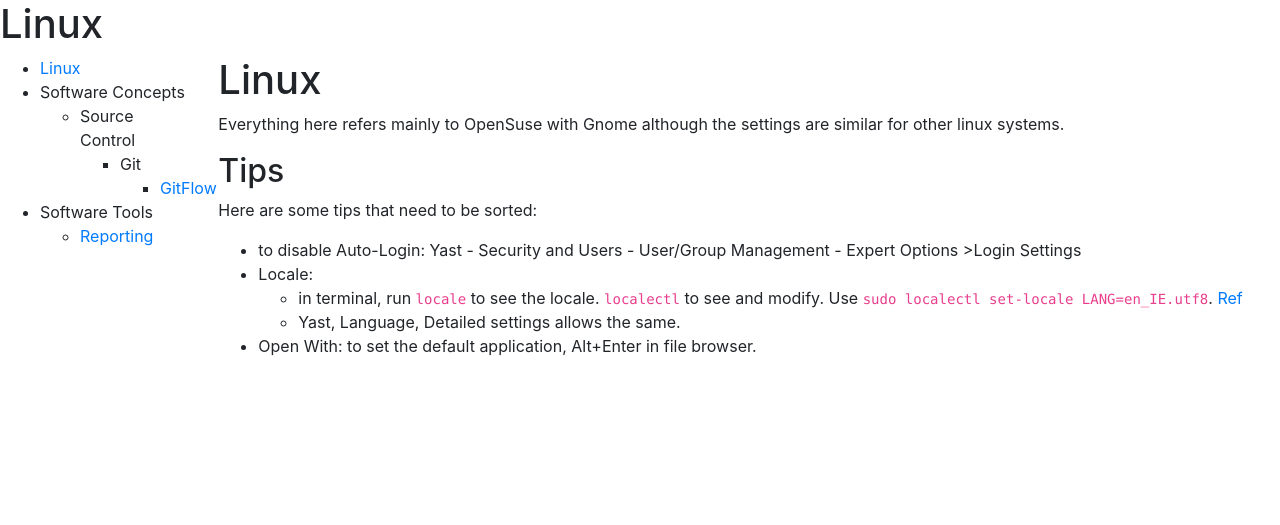
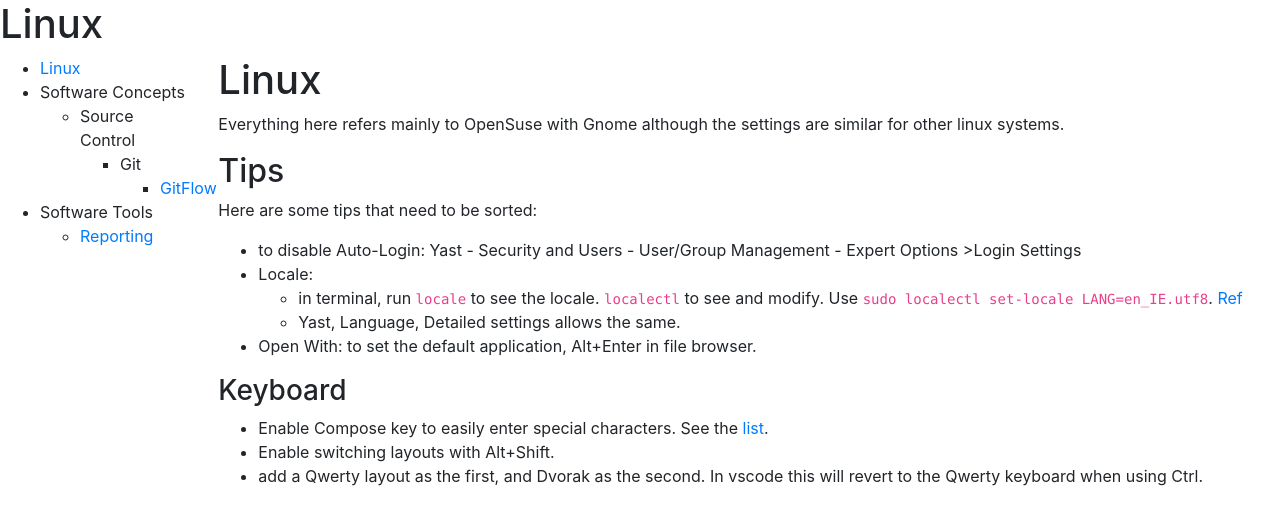
Before and after one commit to MisterY/it-knowledge-base-site, a Jekyll site: the page built from linux/linux.md, in a window 1280 px wide. Shown: the top 525 px of the page. Built offline with Jekyll 4.4.1, drawn with Linux system fonts in a browser that asks for light colours; nearby versions of some CDN libraries; our own code applies the rules of GitHub Pages for plain Markdown files.

Commit message:
keyboard tips

```diff
--- a/linux/linux.md
+++ b/linux/linux.md
@@ -11,3 +11,9 @@ Here are some tips that need to be sorted:
     - in terminal, run `locale` to see the locale. `localectl` to see and modify. Use `sudo localectl set-locale LANG=en_IE.utf8`. [Ref](https://www.cyberciti.biz/faq/how-to-set-locales-i18n-on-a-linux-unix/)
     - Yast, Language, Detailed settings allows the same.
 - Open With: to set the default application, Alt+Enter in file browser.
+
+### Keyboard
+
+- Enable Compose key to easily enter special characters. See the [list](https://fsymbols.com/keyboard/linux/compose/).
+- Enable switching layouts with Alt+Shift.
+- add a Qwerty layout as the first, and Dvorak as the second. In vscode this will revert to the Qwerty keyboard when using Ctrl.
```
